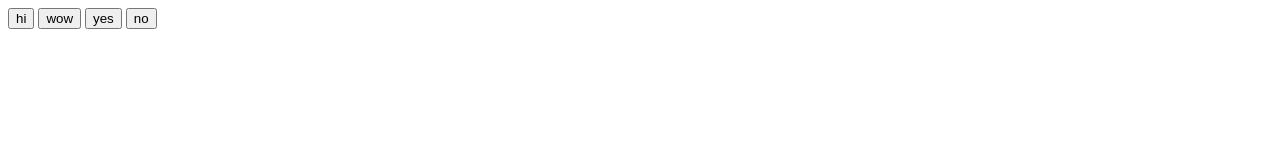
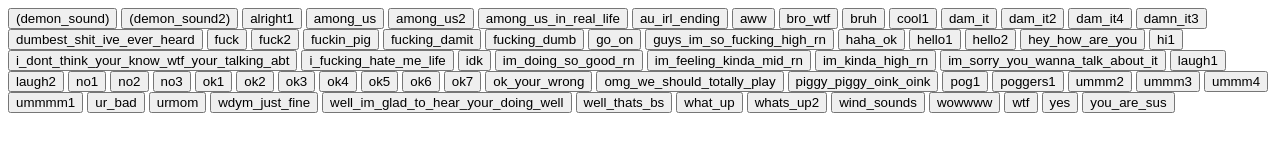
Before and after one commit to brandonzx3/CAMM, a website: page soundboard/client/index.html in a window 1280 px wide. Drawn offline with Linux system fonts and the light colour scheme.

Commit message:
added sounds

```diff
--- a/soundboard/client/index.html
+++ b/soundboard/client/index.html
@@ -1,23 +1,80 @@
 <html>
-    <button id="hi">hi</button>
-    <button id="wow">wow</button>
-    <button id="yes">yes</button>
-    <button id="no">no</button>
+    <div id="main">
+        <button>(demon_sound)</button>
+        <button>(demon_sound2)</button>
+        <button>alright1</button>
+        <button>among_us</button>
+        <button>among_us2</button>
+        <button>among_us_in_real_life</button>
+        <button>au_irl_ending</button>
+        <button>aww</button>
+        <button>bro_wtf</button>
+        <button>bruh</button>
+        <button>cool1</button>
+        <button>dam_it</button>
+        <button>dam_it2</button>
+        <button>dam_it4</button>
+        <button>damn_it3</button>
+        <button>dumbest_shit_ive_ever_heard</button>
+        <button>fuck</button>
+        <button>fuck2</button>
+        <button>fuckin_pig</button>
+        <button>fucking_damit</button>
+        <button>fucking_dumb</button>
+        <button>go_on</button>
+        <button>guys_im_so_fucking_high_rn</button>
+        <button>haha_ok</button>
+        <button>hello1</button>
+        <button>hello2</button>
+        <button>hey_how_are_you</button>
+        <button>hi1</button>
+        <button>i_dont_think_your_know_wtf_your_talking_abt</button>
+        <button>i_fucking_hate_me_life</button>
+        <button>idk</button>
+        <button>im_doing_so_good_rn</button>
+        <button>im_feeling_kinda_mid_rn</button>
+        <button>im_kinda_high_rn</button>
+        <button>im_sorry_you_wanna_talk_about_it</button>
+        <button>laugh1</button>
+        <button>laugh2</button>
+        <button>no1</button>
+        <button>no2</button>
+        <button>no3</button>
+        <button>ok1</button>
+        <button>ok2</button>
+        <button>ok3</button>
+        <button>ok4</button>
+        <button>ok5</button>
+        <button>ok6</button>
+        <button>ok7</button>
+        <button>ok_your_wrong</button>
+        <button>omg_we_should_totally_play</button>
+        <button>piggy_piggy_oink_oink</button>
+        <button>pog1</button>
+        <button>poggers1</button>
+        <button>ummm2</button>
+        <button>ummm3</button>
+        <button>ummm4</button>
+        <button>ummmm1</button>
+        <button>ur_bad</button>
+        <button>urmom</button>
+        <button>wdym_just_fine</button>
+        <button>well_im_glad_to_hear_your_doing_well</button>
+        <button>well_thats_bs</button>
+        <button>what_up</button>
+        <button>whats_up2</button>
+        <button>wind_sounds</button>
+        <button>wowwww</button>
+        <button>wtf</button>
+        <button>yes</button>
+        <button>you_are_sus</button>
+    </div>
     <script>
-        document.querySelector("#hi").addEventListener('click', function() {
-            fetch('hi', {method: 'POST'})
-        });
-
-        document.querySelector("#wow").addEventListener('click', function() {
-            fetch('wow', {method: 'POST'})
-        });
-
-        document.querySelector("#yes").addEventListener('click', function() {
-            fetch('yes', {method: 'POST'})
-        });
-
-        document.querySelector("#no").addEventListener('click', function() {
-            fetch('no', {method: 'POST'})
-        });
+        var buttons = document.querySelector("#main").children;
+        for (const button of buttons) {
+            button.addEventListener('click', function() {
+                fetch(button.innerText, {method: 'POST'})
+            });
+        }
     </script>
 </html>
```
Also changed, not shown: soundboard/soundboard.js (+7 -16 lines).
